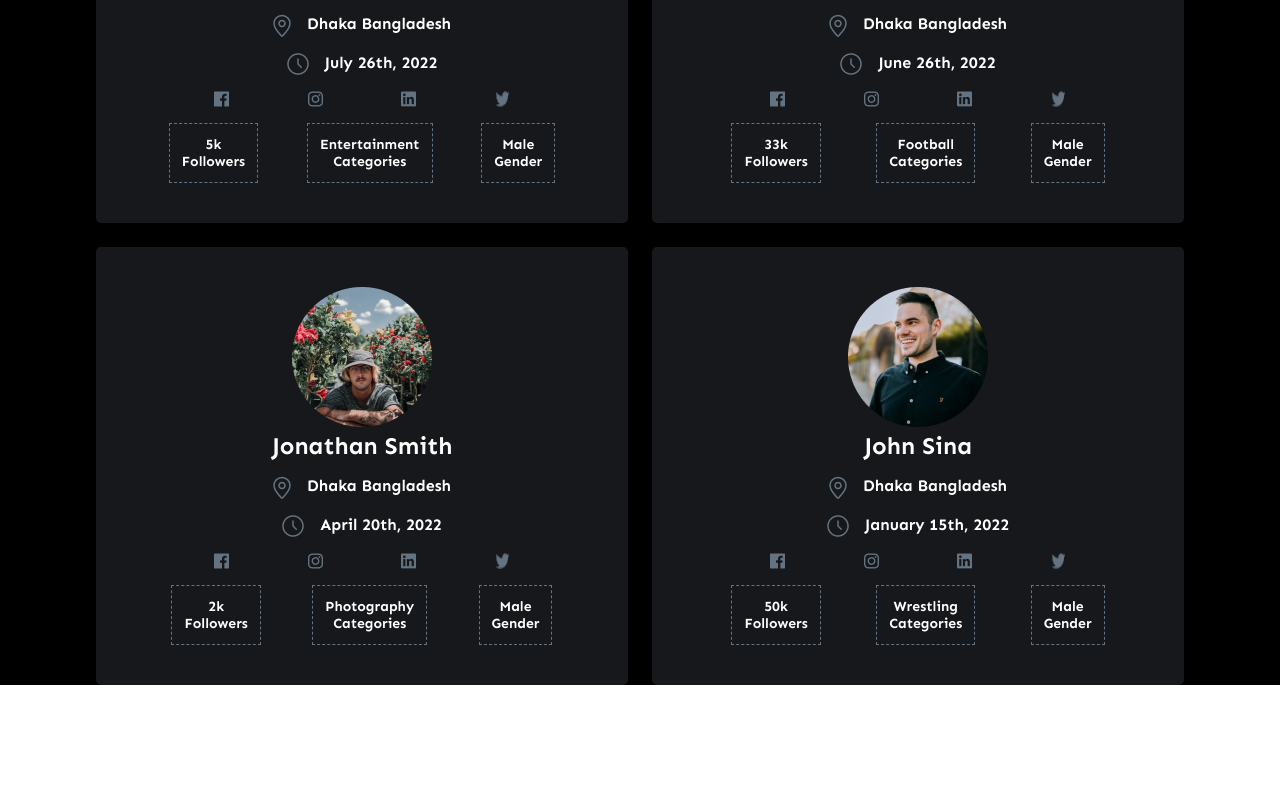
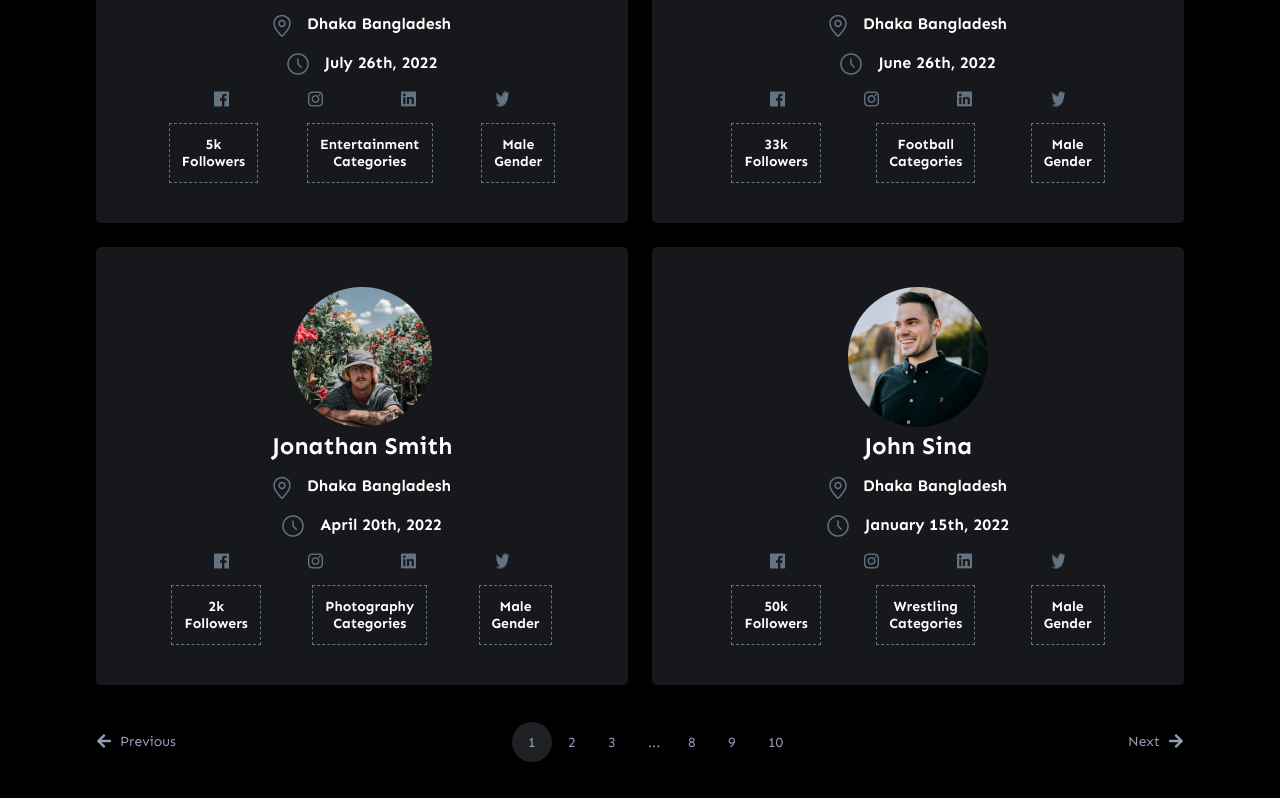
Before and after one commit to talhajubaer018/hypescout, a Next.js app: page / in a window 1280 px wide. Shown: the part 879-1677 px from the top of the page. Before the commit the page ends 1564 px from the top, so only its background shows below. Built offline with nearby package versions, Linux system fonts and the light colour scheme.

Commit message:
pagination done

```diff
--- a/src/pages/index.js
+++ b/src/pages/index.js
@@ -1,6 +1,8 @@
 import Header from '../components/Header'
 import ProfileContent from '../components/ProfileContent'
 import SearchCard from '../components/SearchCard'
+
+import { FaArrowLeft, FaArrowRight } from 'react-icons/fa'
 
 export default function Home() {
 	return (
@@ -8,6 +10,25 @@ export default function Home() {
 			<Header />
 			<SearchCard />
 			<ProfileContent />
+			<section className='pagination-section container'>
+				<div className='previous-button'>
+					<FaArrowLeft/>
+					<h3>Previous</h3>
+				</div>
+				<div className='pagination'>
+					<h3 className='active'>1</h3>
+					<h3>2</h3>
+					<h3>3</h3>
+					<h3>...</h3>
+					<h3 className='p-8'>8</h3>
+					<h3 className='p-9'>9</h3>
+					<h3>10</h3>
+				</div>
+				<div className='next-button'>
+					<h3>Next</h3>
+					<FaArrowRight/>
+				</div>
+			</section>
 		</div>
 	)
 }
--- a/styles/home.scss
+++ b/styles/home.scss
@@ -106,3 +106,47 @@
 		}
 	}
 }
+
+//Pagination
+.pagination-section {
+	display: flex;
+	padding: 2rem 0;
+	color: $offWhite-color;
+
+	h3 {
+		font-weight: $font-normal !important;
+	}
+
+	.previous-button {
+		display: flex;
+		margin-right: auto;
+		gap: 0.5rem;
+		padding: 1rem 0;
+	}
+	.pagination {
+		display: flex;
+		margin: auto;
+		h3 {
+			height: 40px;
+			width: 40px;
+			padding: 1rem;
+			line-height: 10px;
+			&.active {
+				background-color: $secondary-color;
+				border-radius: 50%;
+			}
+		}
+		@media screen and (max-width: 500px) {
+			.p-8,
+			.p-9 {
+				display: none;
+			}
+		}
+	}
+	.next-button {
+		display: flex;
+		margin-left: auto;
+		gap: 0.5rem;
+		padding: 1rem 0;
+	}
+}
--- a/styles/variables.scss
+++ b/styles/variables.scss
@@ -21,6 +21,7 @@ $normal-font-size: 0.938rem; //base
 $h4-font-size: 0.8125rem; //13px
 $h5-font-size: 0.75rem; //12px
 
+$font-normal: 400;
 $font-medium: 500;
 $font-semibold: 600;
 
```
